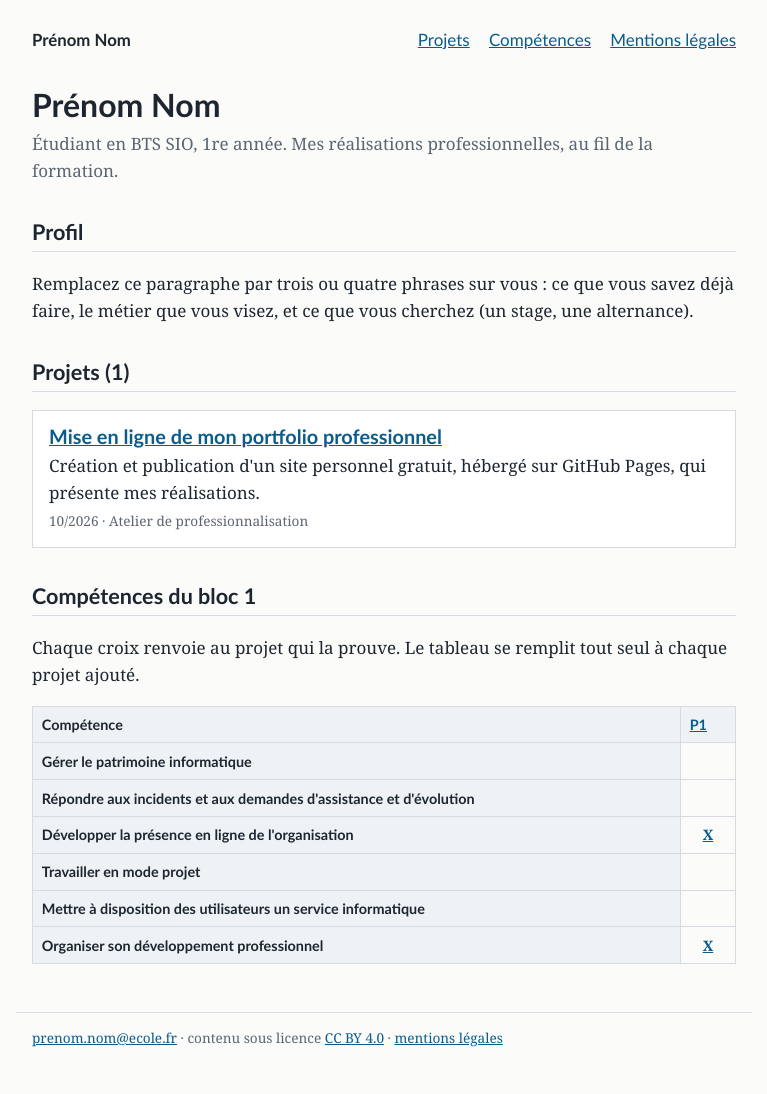
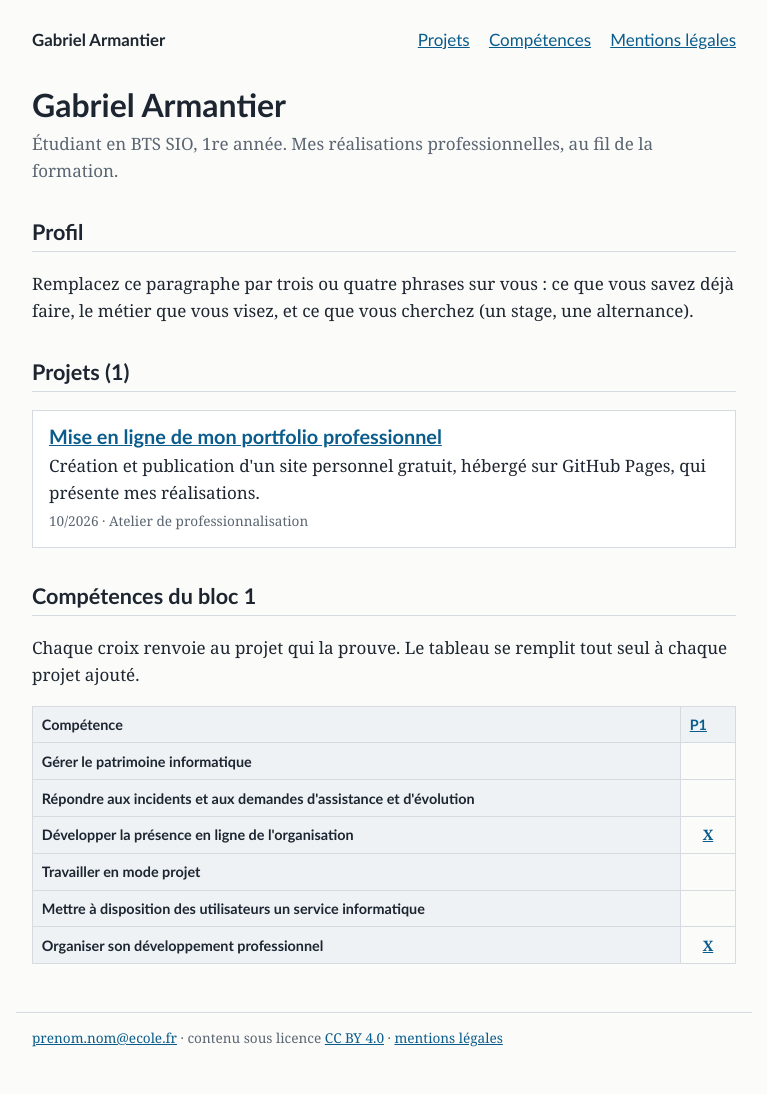
Before and after one commit to armgabriel/portfolio, a Jekyll site: the page built from index.html, in a window 1280 px wide. Shown: the whole page, without its empty margins (256-1023 px from the left). Built offline with Jekyll 4.4.1, drawn with Linux system fonts in a browser that asks for light colours.

Commit message:
Update _config.yml

```diff
--- a/_config.yml
+++ b/_config.yml
@@ -1,6 +1,6 @@
 # Réglages du portfolio. Modifiez les quatre lignes ci-dessous, enregistrez,
 # et le site se met à jour tout seul après la publication.
-title: "Prénom Nom"
+title: "Gabriel Armantier"
 description: "Étudiant en BTS SIO, 1re année. Mes réalisations professionnelles, au fil de la formation."
 email: "prenom.nom@ecole.fr"
 linkedin: ""
```
